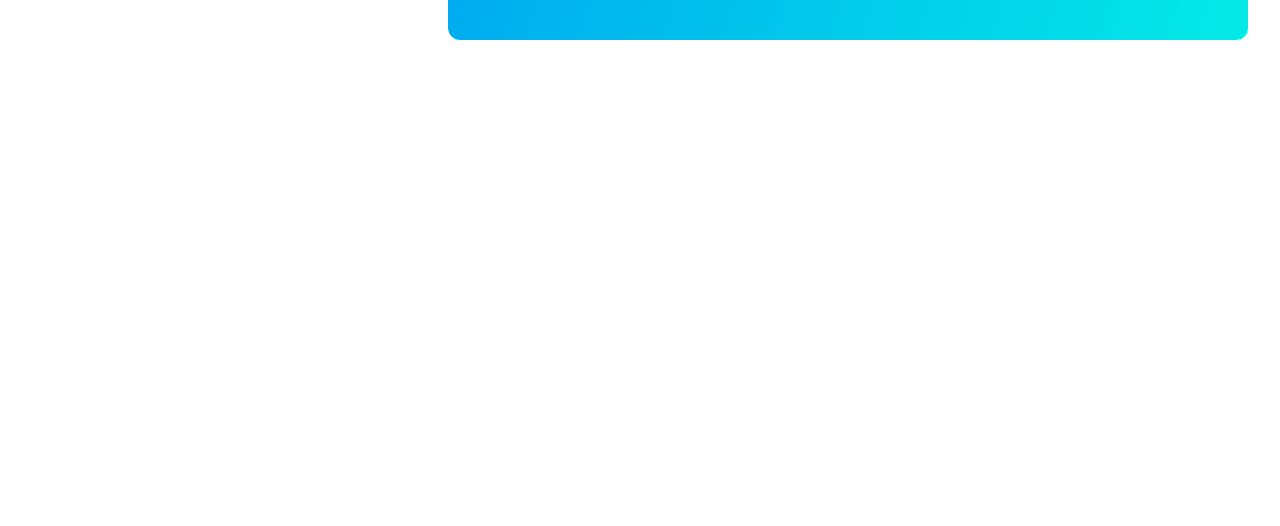
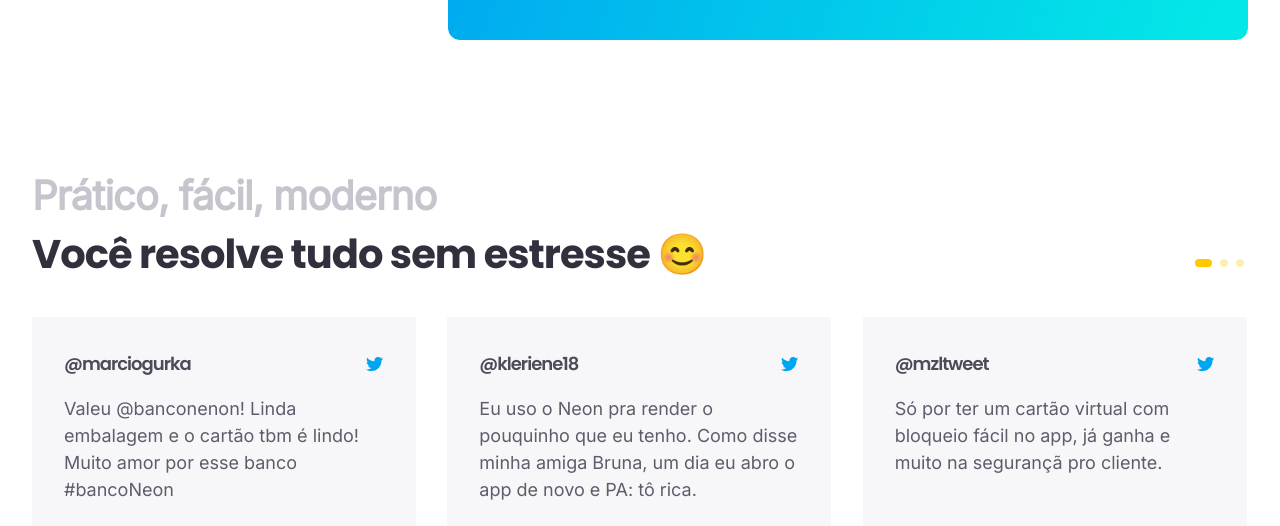
Before and after one commit to KaioCosta62/landing-page-neon, a website: page index.html in a window 1280 px wide. Shown: the part 2005-2531 px from the top of the page. Before the commit the page ends 2045 px from the top, so only its background shows below. Drawn offline with nearby package versions, Linux system fonts and the light colour scheme.

Commit message:
criando a section depoimentos + slider (swiperjs)

```diff
--- a/index.html
+++ b/index.html
@@ -7,6 +7,7 @@
   <link rel="preconnect" href="https://fonts.googleapis.com">
   <link rel="preconnect" href="https://fonts.gstatic.com" crossorigin>
   <link href="https://fonts.googleapis.com/css2?family=Inter&family=Poppins:wght@500;600;700&display=swap" rel="stylesheet">
+  <link rel="stylesheet"href="https://cdn.jsdelivr.net/npm/swiper@10/swiper-bundle.min.css"/>
   <link rel="stylesheet" href="css/style.css">
   <title>LP - Neon</title>
 </head>
@@ -165,5 +166,75 @@
       </div>
     </div>
   </section>
+
+  <section class="depoimentos">
+    <div class="container">
+      <div class="text-depoimentos">
+        <h2><span>Prático, fácil, moderno</span> Você resolve tudo sem estresse 😊</h2>
+        <div class="swiper-pagination"></div>
+      </div>
+      <div class="depoimentos-slide">
+        <div class="swiper-wrapper">
+          <div class="swiper-slide">
+            <div class="card-depoimento">
+              <div class="usuario">
+                <strong>@marciogurka</strong>
+                <img src="img/icon-twiiter.svg" alt="">
+              </div>
+              <p>Valeu @banconenon! Linda embalagem e o cartão tbm é lindo! Muito amor por esse banco #bancoNeon</p>
+            </div>
+          </div>
+          <div class="swiper-slide">
+            <div class="card-depoimento">
+              <div class="usuario">
+                <strong>@kleriene18</strong>
+                <img src="img/icon-twiiter.svg" alt="">
+              </div>
+              <p>Eu uso o Neon pra render o pouquinho que eu tenho. Como disse minha amiga Bruna, um dia eu abro o app de novo e PA: tô rica.</p>
+            </div>
+          </div>
+          <div class="swiper-slide">
+            <div class="card-depoimento">
+              <div class="usuario">
+                <strong>@mzltweet</strong>
+                <img src="img/icon-twiiter.svg" alt="">
+              </div>
+              <p> Só por ter um cartão virtual com bloqueio fácil no app, já ganha e muito na segurançã pro cliente.</p>
+            </div>
+          </div>
+          <div class="swiper-slide">
+            <div class="card-depoimento">
+              <div class="usuario">
+                <strong>@marciogurka</strong>
+                <img src="img/icon-twiiter.svg" alt="">
+              </div>
+              <p>Valeu @banconenon! Linda embalagem e o cartão tbm é lindo! Muito amor por esse banco #bancoNeon</p>
+            </div>
+          </div>
+          <div class="swiper-slide">
+            <div class="card-depoimento">
+              <div class="usuario">
+                <strong>@marciogurka</strong>
+                <img src="img/icon-twiiter.svg" alt="">
+              </div>
+              <p>Valeu @banconenon! Linda embalagem e o cartão tbm é lindo! Muito amor por esse banco #bancoNeon</p>
+            </div>
+          </div>
+        </div>
+    </div>
+  </section>
+
+  <script src="https://cdn.jsdelivr.net/npm/swiper@10/swiper-bundle.min.js"></script>
+
+  <script>
+    var swiper = new Swiper(".depoimentos-slide", {
+      slidesPerView: 3,
+      spaceBetween: 30,
+      pagination: {
+        el: ".swiper-pagination",
+        clickable: true,
+      },
+    });
+  </script>
 </body>
 </html>
--- a/scss/_home.scss
+++ b/scss/_home.scss
@@ -241,3 +241,36 @@
     }
   }
 }
+
+.depoimentos{
+  padding-top: 13.4rem;
+  .text-depoimentos{
+    @include flex(row, end, space-between);
+    margin-bottom: 4rem;
+    h2{
+      color: $grey-600;
+      span{
+        display: block;
+        color: $grey-200;
+        margin-bottom: 1.4rem;
+      }
+    }
+    .swiper-pagination{
+      position: relative;
+      width: max-content;
+      .swiper-pagination-bullet{
+        background-color: $brand-yellow;
+        opacity: 0.3;
+        border-radius: 12px;
+        transition: all 0.3s ease;
+        &-active{
+          width: 17px;
+          opacity: 1;
+        }
+      }
+    }
+  }
+  .depoimentos-slide{
+    overflow: hidden;
+  }
+}
```
Also changed, not shown: css/style.css, 1 other file.
